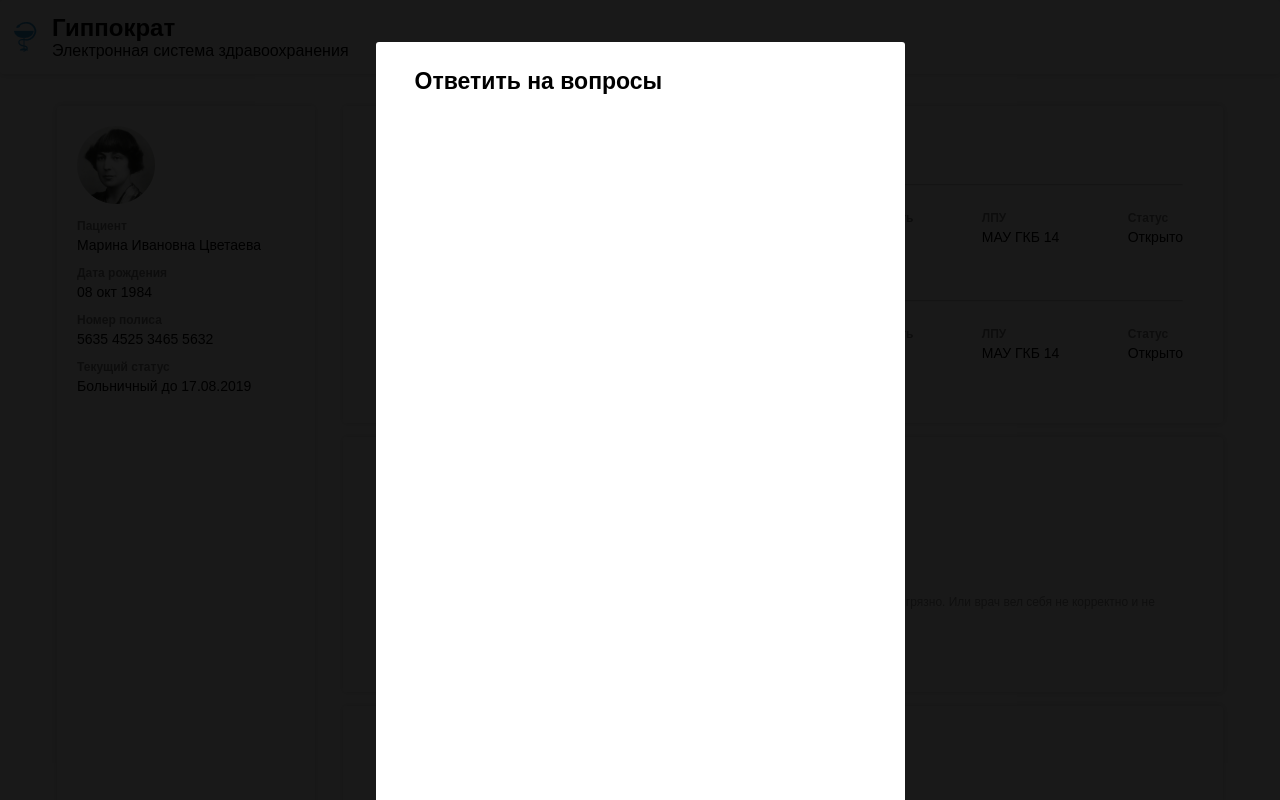
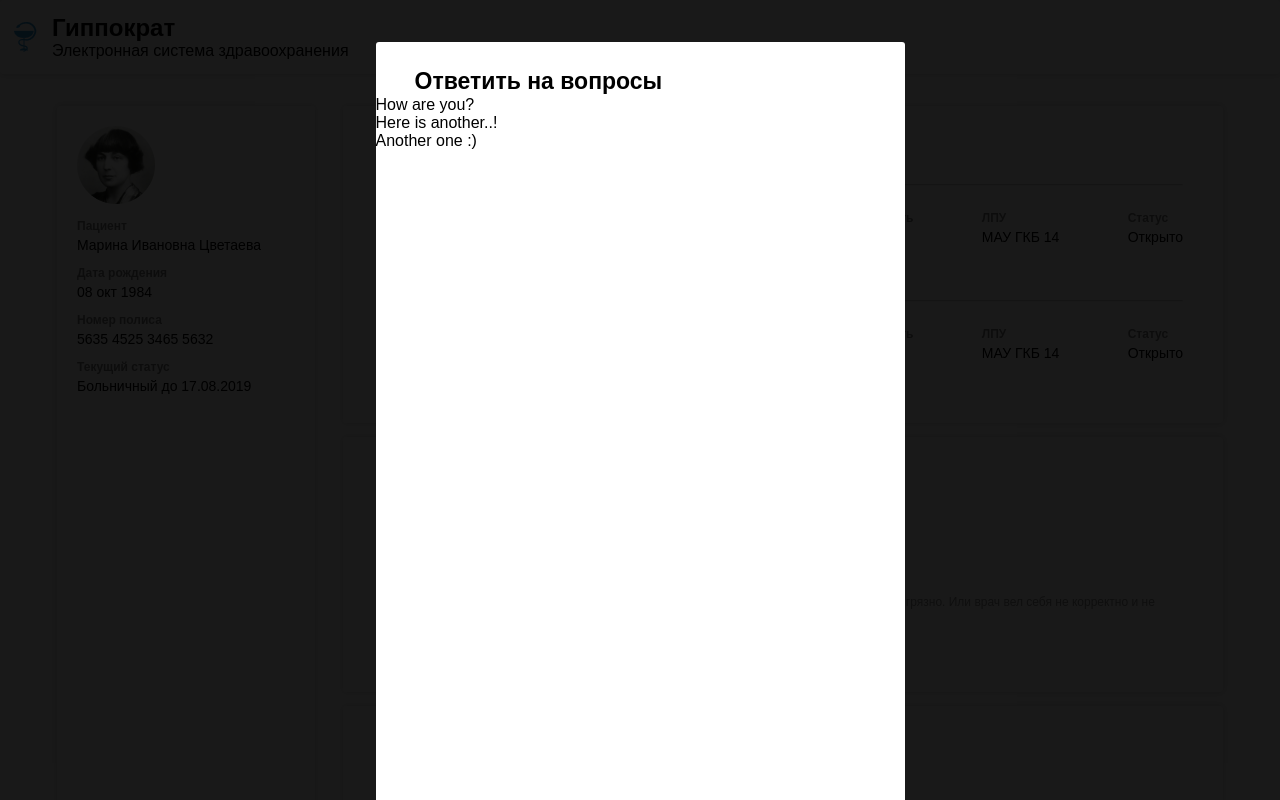
Before and after one commit to genalll/medicine, a React (Create React App) app: page / in a window 1280 px wide. Shown: the top 800 px of the page. Built offline with nearby package versions, Linux system fonts and the light colour scheme.

Commit message:
task list

```diff
--- a/src/containers/Question/index.jsx
+++ b/src/containers/Question/index.jsx
@@ -6,7 +6,7 @@ class Question extends Component {
         return (
             <Fragment>
                 <div className="question-body">
-                    <p className="question"></p>
+                    <p className="question">{this.props.question}</p>
                 </div>
             </Fragment>
         )
--- a/src/containers/QuestionPopup/index.jsx
+++ b/src/containers/QuestionPopup/index.jsx
@@ -1,5 +1,19 @@
 import React, { Fragment, Component } from 'react';
 import './style.css'
+
+import Question from '../Question';
+
+const QUESTIONS = [
+    {
+        question: 'How are you?',
+    },
+    {
+        question: 'Here is another..!',
+    },
+    {
+        question: 'Another one :)',
+    }
+]
 
 class Popup extends Component {
     render() {
@@ -8,6 +22,9 @@ class Popup extends Component {
                 <div className="popup-body">
                     <form className="popup-form">
                         <h2 className="popup-title">Ответить на вопросы</h2>
+                        {QUESTIONS.map((task, index) => (
+                            <Question key={index} question={task.question} />
+                        ))}
                     </form>
                 </div>
             </Fragment>
```
